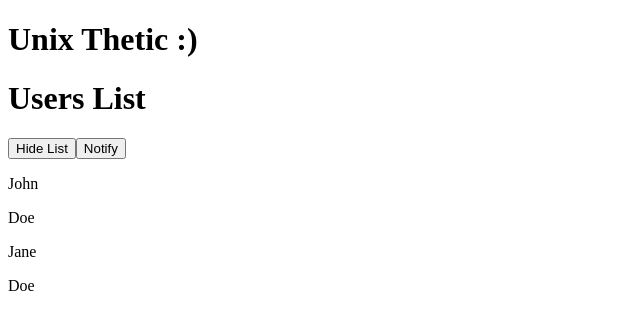
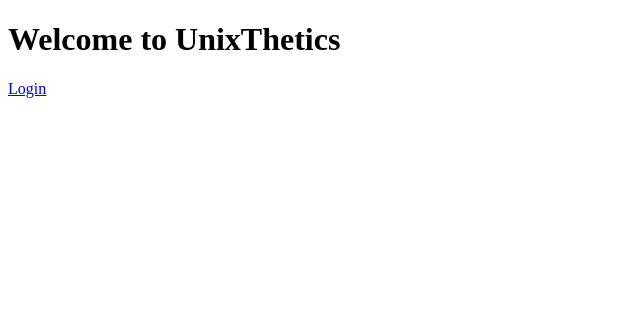
Before and after one commit to usman6666ahmed/unix-thetic-frontend, an Angular app: page / in a window 1280 px wide. Shown: the top 330 px of the page, without its empty margins (0-640 px from the left). Built offline with nearby package versions, Linux system fonts and the light colour scheme.

Commit message:
Routing Works

```diff
--- a/src/app/app-routing.module.ts
+++ b/src/app/app-routing.module.ts
@@ -1,10 +1,17 @@
+import { HomeComponent } from './pages/home/home.component';
+import { UsersListComponent } from './components/users-list/users-list.component';
+import { LoginComponent } from './pages/login/login.component';
+import { AppComponent } from './app.component';
 import { NgModule } from '@angular/core';
 import { RouterModule, Routes } from '@angular/router';
 
-const routes: Routes = [];
+const routes: Routes = [
+  { path: '', component: HomeComponent, title:'Home' },
+  { path: 'login', component: LoginComponent, title:'Login' },
+];
 
 @NgModule({
   imports: [RouterModule.forRoot(routes)],
-  exports: [RouterModule]
+  exports: [RouterModule],
 })
-export class AppRoutingModule { }
+export class AppRoutingModule {}
--- a/src/app/app.component.html
+++ b/src/app/app.component.html
@@ -1,5 +1,3 @@
-<h1>Unix Thetic :)</h1>
-<app-users-list
-  [users]="users"
-  (notify)="onNotify()"
-></app-users-list>
+<main>
+  <router-outlet></router-outlet>
+</main>
--- a/src/app/app.component.ts
+++ b/src/app/app.component.ts
@@ -4,7 +4,6 @@
 @Component({
   selector: 'app-root',
   templateUrl: './app.component.html',
-  styleUrls: ['./app.component.css']
 })
 export class AppComponent {
   title = 'unix-thetic-frontend';
@@ -14,8 +13,4 @@
     {id: 3, username: 'Jane'},
     {id: 4, username: 'Doe'},
   ]
-
-  onNotify(){
-    alert("Notified")
-  }
 }
--- a/src/app/components/users-list/users-list.component.html
+++ b/src/app/components/users-list/users-list.component.html
@@ -1,11 +1,10 @@
-<h1>Users List</h1>
+<h3>Users List</h3>
 
 <h1 *ngIf="users.length === 0">No users found</h1>
 
 <button (click)="toggleShowUsers()">
   {{ showUsers ? "Hide" : "Show" }} List
 </button>
-<button (click)="notify.emit()">Notify</button>
 
 <div *ngIf="showUsers">
   <p *ngFor="let user of users">
--- a/src/app/components/users-list/users-list.component.ts
+++ b/src/app/components/users-list/users-list.component.ts
@@ -4,13 +4,11 @@
 @Component({
   selector: 'app-users-list',
   templateUrl: './users-list.component.html',
-  styleUrls: ['./users-list.component.css']
 })
 export class UsersListComponent implements OnInit {
   constructor() { }
 
   @Input() users!: User[];
-  @Output() notify = new  EventEmitter();
 
 
   showUsers = true
--- /dev/null
+++ b/src/app/pages/home/home.component.html
@@ -0,0 +1,4 @@
+<h1>Welcome to UnixThetics</h1>
+<a
+  [routerLink]="['login']"
+>Login</a>
--- /dev/null
+++ b/src/app/pages/home/home.component.ts
@@ -0,0 +1,14 @@
+import { Component, OnInit } from '@angular/core';
+
+@Component({
+  selector: 'app-home',
+  templateUrl: './home.component.html',
+})
+export class HomeComponent implements OnInit {
+
+  constructor() { }
+
+  ngOnInit(): void {
+  }
+
+}
--- /dev/null
+++ b/src/app/pages/login/login.component.html
@@ -0,0 +1,4 @@
+<h1>Login Page</h1>
+<a
+  [routerLink]="['']"
+>Back</a>
--- /dev/null
+++ b/src/app/pages/login/login.component.ts
@@ -0,0 +1,14 @@
+import { Component, OnInit } from '@angular/core';
+
+@Component({
+  selector: 'app-login',
+  templateUrl: './login.component.html',
+})
+export class LoginComponent implements OnInit {
+
+  constructor() { }
+
+  ngOnInit(): void {
+  }
+
+}
```
Also changed, not shown: src/app/app.module.ts (+8 -7 lines), src/app/app.component.css (deleted), src/app/components/users-list/users-list.component.css (deleted).
